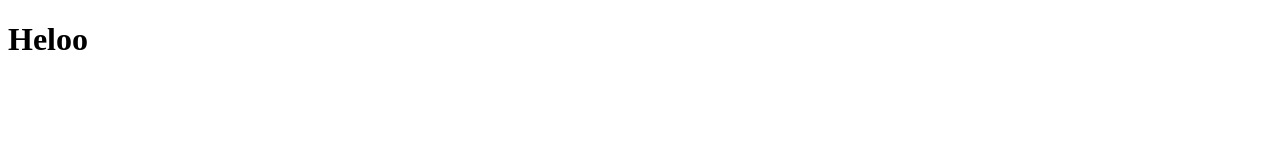
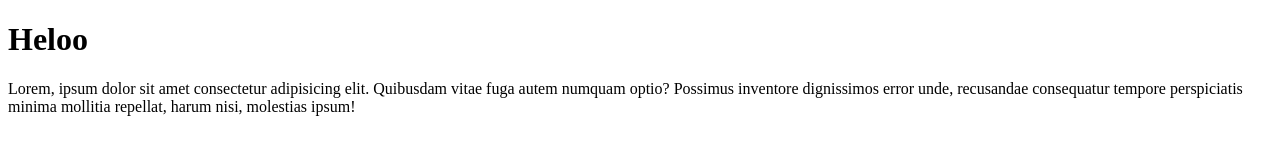
Before and after one commit to febbyari/git-tes, a plain HTML site: page index.html in a window 1280 px wide. Drawn offline with Linux system fonts and the light colour scheme.

Commit message:
menambahkan paragraph

```diff
--- a/index.html
+++ b/index.html
@@ -8,5 +8,6 @@
 </head>
 <body>
     <h1>Heloo</h1>
+    <p>Lorem, ipsum dolor sit amet consectetur adipisicing elit. Quibusdam vitae fuga autem numquam optio? Possimus inventore dignissimos error unde, recusandae consequatur tempore perspiciatis minima mollitia repellat, harum nisi, molestias ipsum!</p>
 </body>
 </html>
```
